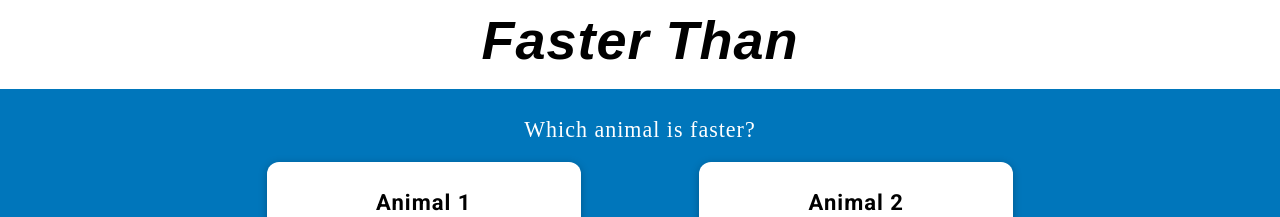
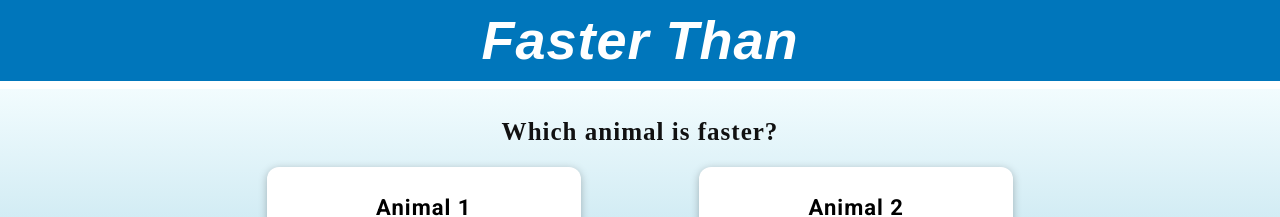
Before and after one commit to gmcln-rct/faster-than, a Vue app: page / in a window 1280 px wide. Shown: the top 217 px of the page. Built offline with nearby package versions, Linux system fonts and the light colour scheme; a web font is replaced by a local one.

Commit message:
Adjust background colors

```diff
--- a/src/components/TheHeader.vue
+++ b/src/components/TheHeader.vue
@@ -19,17 +19,19 @@ header {
   align-items: center;
 
   /* height: 5rem; */
-  /* background-color: #3d008d; */
+  background-color: var(--dark-shades);
 }
 
 h1 {
   margin: 0;
   /* padding: 2vmin 0 1vmin 0; */
   font-family: bilo, sans-serif;
-  font-weight: 900;
+  font-weight: 700;
   font-style: italic;
   font-size: calc(48px + (56 - 48) * ((100vw - 300px) / (1600 - 300)));
 
   text-align: center;
+
+  color: #fff;
 }
 </style>
--- a/src/components/TheSelector.vue
+++ b/src/components/TheSelector.vue
@@ -30,8 +30,7 @@
     <button v-on:click.stop="compareAnimals">Compare</button>
   </section>
   <section v-if="currentWinner !== ''" class="winnerSection">
-    <h4>Winner:</h4>
-    {{ currentWinner }}
+    <h4>Winner: {{ currentWinner }}</h4>
     <p>
       Scientific Name: <em>{{ currentWinnerObj.scientificName }}</em>
     </p>
@@ -156,7 +155,18 @@ export default {
   justify-content: center;
   margin: 1vmin auto;
   padding: 2vmin 0;
-  background-color: #0076bb;
+  /* background-color: #0076bb; */
+  background: #67b6d3; /* fallback for old browsers */
+  background: -webkit-linear-gradient(
+    to bottom,
+    #f2fcfe,
+    #67b6d3
+  ); /* Chrome 10-25, Safari 5.1-6 */
+  background: linear-gradient(
+    to bottom,
+    #f2fcfe,
+    #67b6d3
+  ); /* W3C, IE 10+/ Edge, Firefox 16+, Chrome 26+, Opera 12+, Safari 7+ */
 }
 
 .compare-selects {
@@ -178,13 +188,12 @@ h2 {
   padding: 1vmin 0 2vmin 0;
   font-family: merriweather, serif;
 
-  font-weight: 400;
-
   font-style: normal;
-  font-size: calc(16px + (24 - 16) * ((100vw - 300px) / (1600 - 300)));
+  font-size: calc(16px + (28 - 16) * ((100vw - 300px) / (1600 - 300)));
+  font-weight: 600;
 
   text-align: center;
-  color: #fff;
+  color: #111;
   margin-block-start: 0;
   margin-block-end: 0;
 }
@@ -251,8 +260,13 @@ button:active {
   justify-content: center;
 
   padding: 1vmin 0;
+
+  font-family: merriweather, serif;
+  font-size: calc(16px + (32 - 16) * ((100vw - 300px) / (1600 - 300)));
   text-align: center;
-  font-size: calc(16px + (32 - 16) * ((100vw - 300px) / (1600 - 300)));
+
+  color: #fff;
+  background-color: var(--light-accent);
 }
 
 .winnerSection h4 {
```
